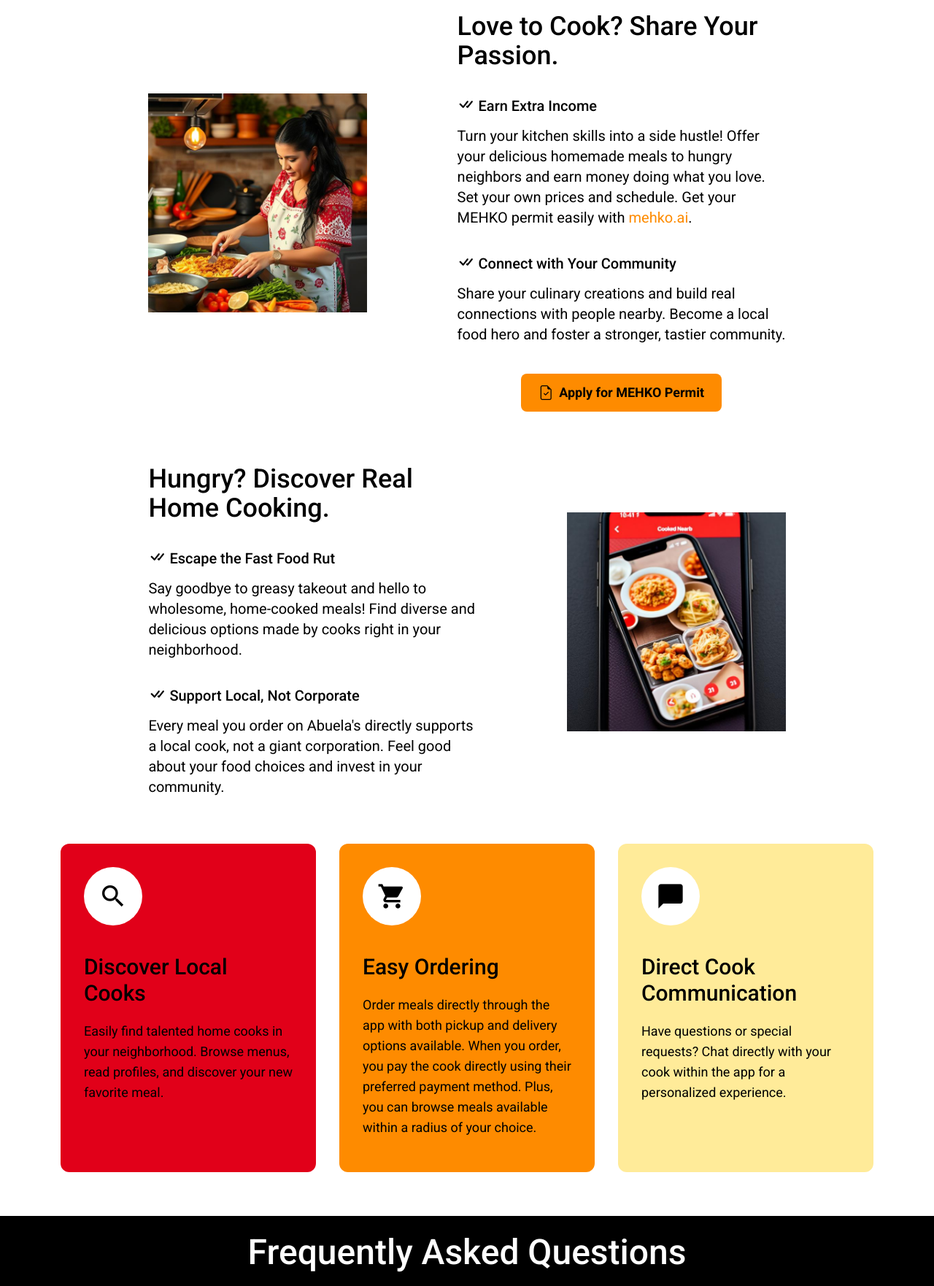
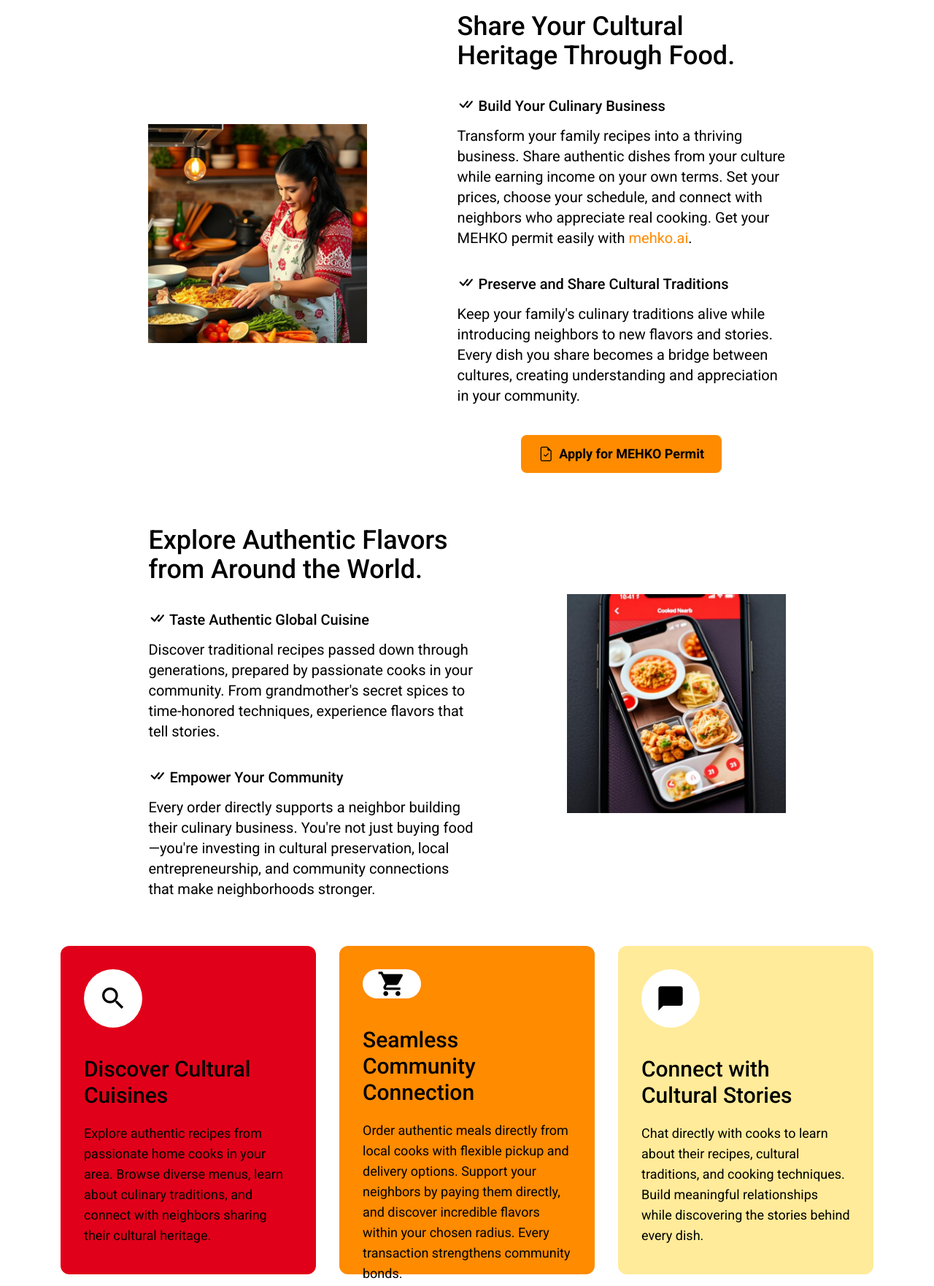
Before and after one commit to mujibsardar/abuelas-website, a website: page index.html in a window 1280 px wide. Shown: the part 880-2642 px from the top of the page at 73% size. Drawn offline with nearby package versions, Linux system fonts and the light colour scheme.

Commit message:
Update banner image and improve site language for community empowerment

```diff
--- a/index.html
+++ b/index.html
@@ -5,21 +5,21 @@
   <head>
     <meta charset="UTF-8" />
     <meta name="viewport" content="width=device-width, initial-scale=1.0" />
-    <title>Abuela's - Community Meals, Real Connections</title>
+    <title>Abuela's - Global Flavors, Local Community</title>
     <meta
       name="description"
-      content="Discover delicious homemade meals from abuelas in your neighborhood. Earn money sharing your cooking, and ditch corporate food delivery for good."
+      content="Connect with passionate home cooks sharing authentic recipes from around the world. Support your community while discovering incredible flavors and earning through your culinary skills."
     />
     <link rel="shortcut icon" href="./assets/favicon.png" type="image/x-icon" />
 
     <!-- Open Graph / Facebook -->
     <meta
       property="og:title"
-      content="Abuela's - Community Meals, Real Connections"
+      content="Abuela's - Global Flavors, Local Community"
     />
     <meta
       property="og:description"
-      content="Discover delicious homemade meals from abuelas in your neighborhood. Earn money sharing your cooking, and ditch corporate food delivery for good."
+      content="Connect with passionate home cooks sharing authentic recipes from around the world. Support your community while discovering incredible flavors and earning through your culinary skills."
     />
     <meta property="og:type" content="website" />
     <meta property="og:url" content="https://abuelas.app" />
@@ -121,17 +121,12 @@
           >
             <span class="reveal-hero-text"> Abuela's, </span>
             <br />
-            <span class="reveal-hero-text"> Food You Love. </span>
+            <span class="reveal-hero-text"> Global Flavors, Local Community. </span>
           </div>
           <div
             class="reveal-hero-text tw-mt-2 tw-max-w-[450px] tw-p-2 tw-text-justify max-lg:tw-max-w-full"
           >
-            Tired of the same old fast food delivery apps lining corporate
-            pockets while serving up processed meals? Abuela's connects you
-            with passionate home cooks in your neighborhood, offering fresh,
-            delicious, and affordable dishes made with love. Support your
-            community, eat real food, and maybe even make some extra cash doing
-            what you love!
+            Skip the corporate food chains and discover authentic flavors from around the world, right in your neighborhood. Abuela's empowers passionate home cooks to share their cultural recipes while building meaningful community connections. Whether you're cooking traditional dishes or exploring new cuisines, join a platform that celebrates culinary heritage and local entrepreneurship.
           </div>
 
           <div
@@ -176,7 +171,7 @@
             class="tw-relative tw-flex tw-max-h-[580px] tw-min-h-[450px] tw-min-w-[350px] tw-max-w-[650px] tw-overflow-hidden max-lg:tw-h-fit max-lg:tw-max-h-[320px] max-lg:tw-min-h-[180px] max-lg:tw-w-[320px] max-lg:tw-min-w-[320px]"
           >
             <img
-              src="./assets/images/home/iphone.png"
+              src="./assets/images/Food_App.png"
               alt="app"
               class="reveal-hero-img tw-z-[1] tw-h-full tw-w-full tw-object-contain"
             />
@@ -263,30 +258,26 @@
         </div>
         <div class="tw-mt-6 tw-flex tw-max-w-[450px] tw-flex-col tw-gap-4">
           <h3 class="tw-text-4xl tw-font-medium">
-            Love to Cook? Share Your Passion.
+            Share Your Cultural Heritage Through Food.
           </h3>
 
           <div class="tw-mt-4 tw-flex tw-flex-col tw-gap-3">
             <h4 class="tw-text-xl tw-font-medium">
               <i class="bi bi-check-all !tw-text-2xl"></i>
-              Earn Extra Income
+              Build Your Culinary Business
             </h4>
             <span class="tw-text-xl">
-              Turn your kitchen skills into a side hustle! Offer your delicious
-              homemade meals to hungry neighbors and earn money doing what you
-              love. Set your own prices and schedule. Get your MEHKO permit easily with
+              Transform your family recipes into a thriving business. Share authentic dishes from your culture while earning income on your own terms. Set your prices, choose your schedule, and connect with neighbors who appreciate real cooking. Get your MEHKO permit easily with
               <a href="https://mehko.ai" target="_blank" class="tw-text-primary hover:tw-underline">mehko.ai</a>.
             </span>
           </div>
           <div class="tw-mt-4 tw-flex tw-flex-col tw-gap-3">
             <h4 class="tw-text-xl tw-font-medium">
               <i class="bi bi-check-all !tw-text-2xl"></i>
-              Connect with Your Community
+              Preserve and Share Cultural Traditions
             </h4>
             <span class="tw-text-xl">
-              Share your culinary creations and build real connections with
-              people nearby. Become a local food hero and foster a stronger,
-              tastier community.
+              Keep your family's culinary traditions alive while introducing neighbors to new flavors and stories. Every dish you share becomes a bridge between cultures, creating understanding and appreciation in your community.
             </span>
           </div>
 
@@ -314,29 +305,25 @@
       >
         <div class="tw-mt-6 tw-flex tw-max-w-[450px] tw-flex-col tw-gap-4">
           <h3 class="tw-text-4xl tw-font-medium">
-            Hungry? Discover Real Home Cooking.
+            Explore Authentic Flavors from Around the World.
           </h3>
 
           <div class="tw-mt-4 tw-flex tw-flex-col tw-gap-3">
             <h4 class="tw-text-xl tw-font-medium">
               <i class="bi bi-check-all !tw-text-2xl"></i>
-              Escape the Fast Food Rut
+              Taste Authentic Global Cuisine
             </h4>
             <span class="tw-text-xl">
-              Say goodbye to greasy takeout and hello to wholesome, home-cooked
-              meals! Find diverse and delicious options made by cooks right in
-              your neighborhood.
+              Discover traditional recipes passed down through generations, prepared by passionate cooks in your community. From grandmother's secret spices to time-honored techniques, experience flavors that tell stories.
             </span>
           </div>
           <div class="tw-mt-4 tw-flex tw-flex-col tw-gap-3">
             <h4 class="tw-text-xl tw-font-medium">
               <i class="bi bi-check-all !tw-text-2xl"></i>
-              Support Local, Not Corporate
+              Empower Your Community
             </h4>
             <span class="tw-text-xl">
-              Every meal you order on Abuela's directly supports a local
-              cook, not a giant corporation. Feel good about your food choices
-              and invest in your community.
+              Every order directly supports a neighbor building their culinary business. You're not just buying food—you're investing in cultural preservation, local entrepreneurship, and community connections that make neighborhoods stronger.
             </span>
           </div>
         </div>
@@ -370,11 +357,10 @@
           </div>
 
           <h3 class="tw-mt-5 tw-text-3xl tw-font-medium">
-            Discover Local Cooks
+            Discover Cultural Cuisines
           </h3>
           <p class="tw-text-lg">
-            Easily find talented home cooks in your neighborhood. Browse menus,
-            read profiles, and discover your new favorite meal.
+            Explore authentic recipes from passionate home cooks in your area. Browse diverse menus, learn about culinary traditions, and connect with neighbors sharing their cultural heritage.
           </p>
         </div>
 
@@ -387,12 +373,9 @@
             <i class="material-icons md-40">shopping_cart</i>
           </div>
 
-          <h3 class="tw-mt-5 tw-text-3xl tw-font-medium">Easy Ordering</h3>
+          <h3 class="tw-mt-5 tw-text-3xl tw-font-medium">Seamless Community Connection</h3>
           <p class="tw-text-lg">
-            Order meals directly through the app with both pickup and delivery
-            options available. When you order, you pay the cook directly using
-            their preferred payment method. Plus, you can browse meals available
-            within a radius of your choice.
+            Order authentic meals directly from local cooks with flexible pickup and delivery options. Support your neighbors by paying them directly, and discover incredible flavors within your chosen radius. Every transaction strengthens community bonds.
           </p>
         </div>
         <div
@@ -405,11 +388,10 @@
           </div>
 
           <h3 class="tw-mt-5 tw-text-3xl tw-font-medium">
-            Direct Cook Communication
+            Connect with Cultural Stories
           </h3>
           <p class="tw-text-lg">
-            Have questions or special requests? Chat directly with your cook
-            within the app for a personalized experience.
+            Chat directly with cooks to learn about their recipes, cultural traditions, and cooking techniques. Build meaningful relationships while discovering the stories behind every dish.
           </p>
         </div>
       </div>
@@ -452,8 +434,8 @@
             <p class="tw-mt-2 tw-text-gray-200">
               You can legally operate a Microenterprise Home Kitchen Operation
               (MEHKO) only in California counties that have opted into the
-              program. As of April 2025, these counties include: Alameda,
-              Amador, Contra Costa, Imperial, Lake, Los Angeles, Monterey,
+              program. As of September 2025, these counties include: Alameda,
+              Amador, Contra Costa, Imperial, Lake, Los Angeles (excluding Pasadena, Long Beach, and Vernon), Monterey,
               Riverside, San Benito, San Diego, San Mateo, Santa Barbara, Santa
               Clara, Santa Cruz, Sierra, Solano, and Sonoma. The City of
               Berkeley has also opted in. Be sure to check with your local
@@ -594,7 +576,7 @@
           </p>
           <p class="tw-text-gray-600">
             <strong
-              >As of April 2025, MEHKOs are authorized in the following
+              >As of September 2025, MEHKOs are authorized in the following
               California counties:</strong
             >
           </p>
@@ -602,11 +584,14 @@
             class="tw-list-disc tw-list-inside tw-text-gray-600 tw-text-left tw-mx-auto"
           >
             <li>Alameda</li>
+            <li>Amador</li>
             <li>Contra Costa</li>
             <li>Imperial</li>
             <li>Lake</li>
-            <li>Los Angeles</li>
+            <li>Los Angeles (excluding Pasadena, Long Beach, and Vernon)</li>
+            <li>Monterey</li>
             <li>Riverside</li>
+            <li>San Benito</li>
             <li>San Diego</li>
             <li>San Mateo</li>
             <li>Santa Barbara</li>
```
Also changed, not shown: 1 other file.
